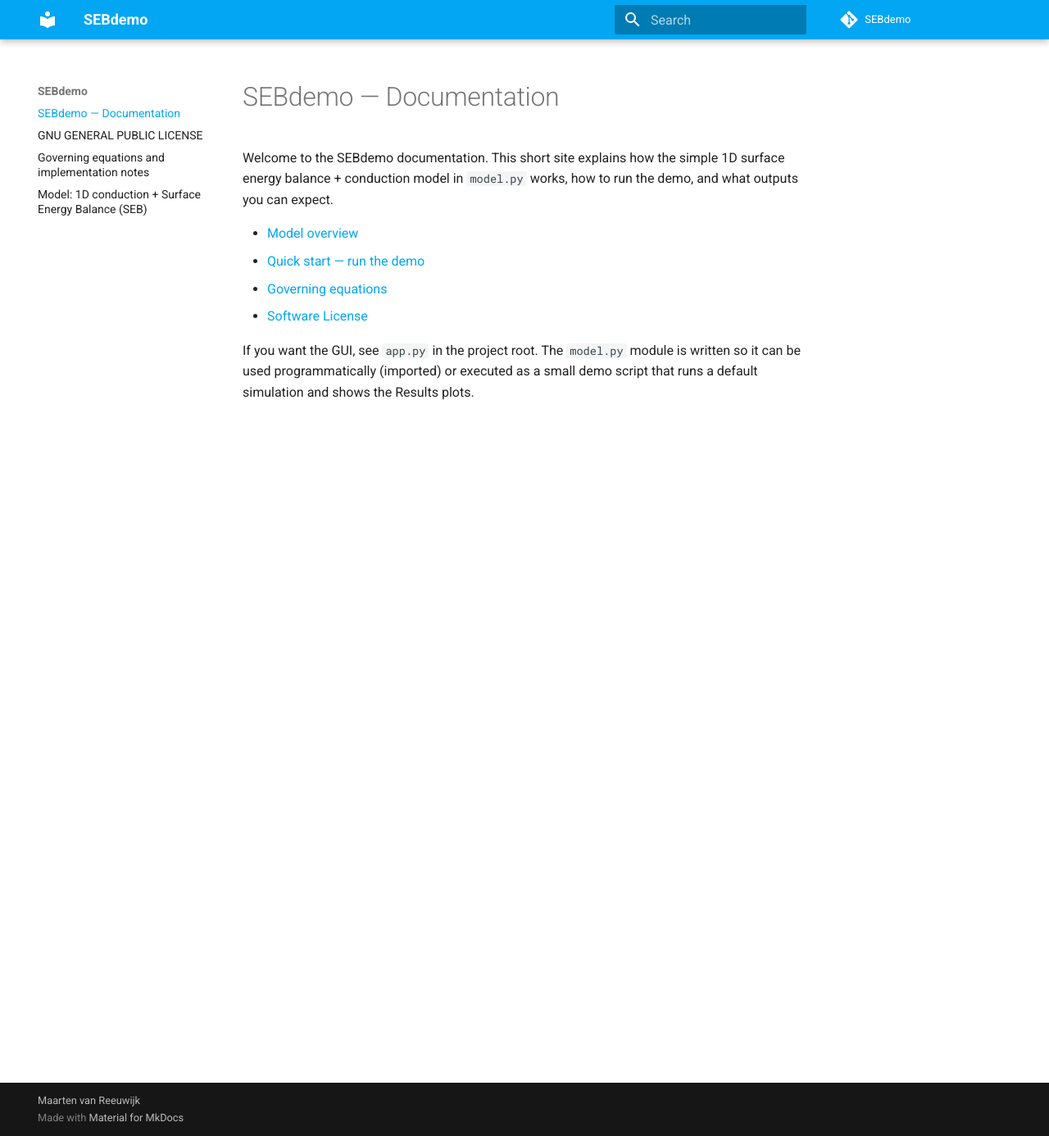
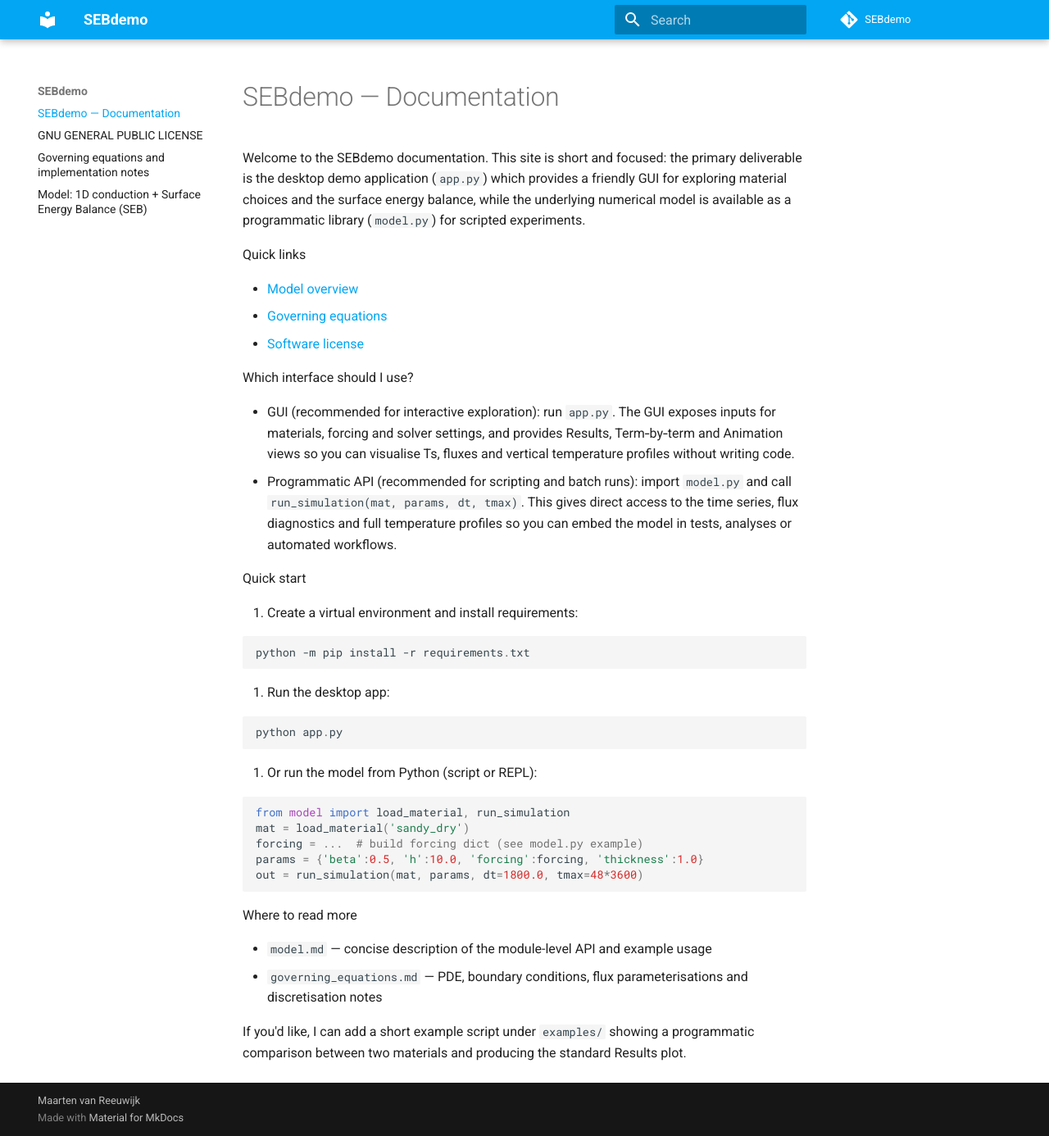
Before and after one commit to mvreeuwijk/SEBdemo, an MkDocs documentation site: the page built from docs/index.md, in a window 1280 px wide and 1386 px high. Shown: the whole window at 82% size. Built offline with MkDocs 1.6.1 and Material for MkDocs 9.7.7, drawn with Linux system fonts in a browser that asks for light colours.

Commit message:
updated documentation

````diff
--- a/docs/index.md
+++ b/docs/index.md
@@ -1,10 +1,45 @@
 # SEBdemo — Documentation
 
-Welcome to the SEBdemo documentation. This short site explains how the simple 1D surface energy balance + conduction model in `model.py` works, how to run the demo, and what outputs you can expect.
+Welcome to the SEBdemo documentation. This site is short and focused: the primary deliverable is the desktop demo application (`app.py`) which provides a friendly GUI for exploring material choices and the surface energy balance, while the underlying numerical model is available as a programmatic library (`model.py`) for scripted experiments.
+
+Quick links
 
 - [Model overview](model.md)
-- [Quick start — run the demo](model.md#quick-start)
 - [Governing equations](governing_equations.md)
-- [Software License](LICENCE.md)
+- [Software license](LICENSE.md)
 
-If you want the GUI, see `app.py` in the project root. The `model.py` module is written so it can be used programmatically (imported) or executed as a small demo script that runs a default simulation and shows the Results plots.
+Which interface should I use?
+
+- GUI (recommended for interactive exploration): run `app.py`. The GUI exposes inputs for materials, forcing and solver settings, and provides Results, Term‑by‑term and Animation views so you can visualise Ts, fluxes and vertical temperature profiles without writing code.
+- Programmatic API (recommended for scripting and batch runs): import `model.py` and call `run_simulation(mat, params, dt, tmax)`. This gives direct access to the time series, flux diagnostics and full temperature profiles so you can embed the model in tests, analyses or automated workflows.
+
+Quick start
+
+1. Create a virtual environment and install requirements:
+
+```powershell
+python -m pip install -r requirements.txt
+```
+
+2. Run the desktop app:
+
+```powershell
+python app.py
+```
+
+3. Or run the model from Python (script or REPL):
+
+```py
+from model import load_material, run_simulation
+mat = load_material('sandy_dry')
+forcing = ...  # build forcing dict (see model.py example)
+params = {'beta':0.5, 'h':10.0, 'forcing':forcing, 'thickness':1.0}
+out = run_simulation(mat, params, dt=1800.0, tmax=48*3600)
+```
+
+Where to read more
+
+- `model.md` — concise description of the module-level API and example usage
+- `governing_equations.md` — PDE, boundary conditions, flux parameterisations and discretisation notes
+
+If you'd like, I can add a short example script under `examples/` showing a programmatic comparison between two materials and producing the standard Results plot.
````
Also changed, not shown: about.md (+2 -5 lines).
